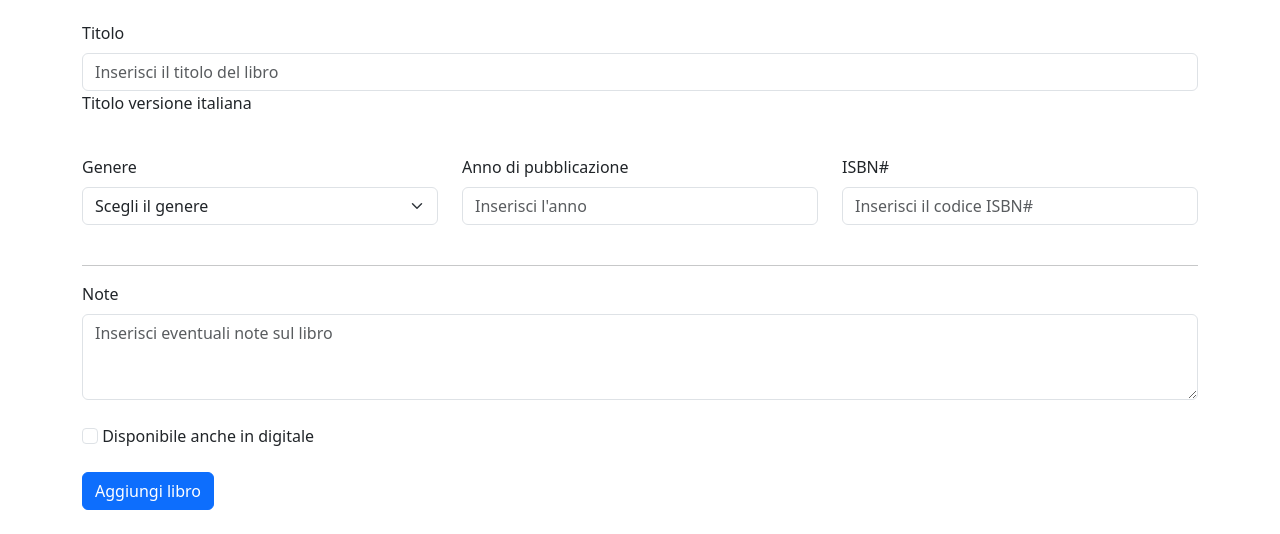
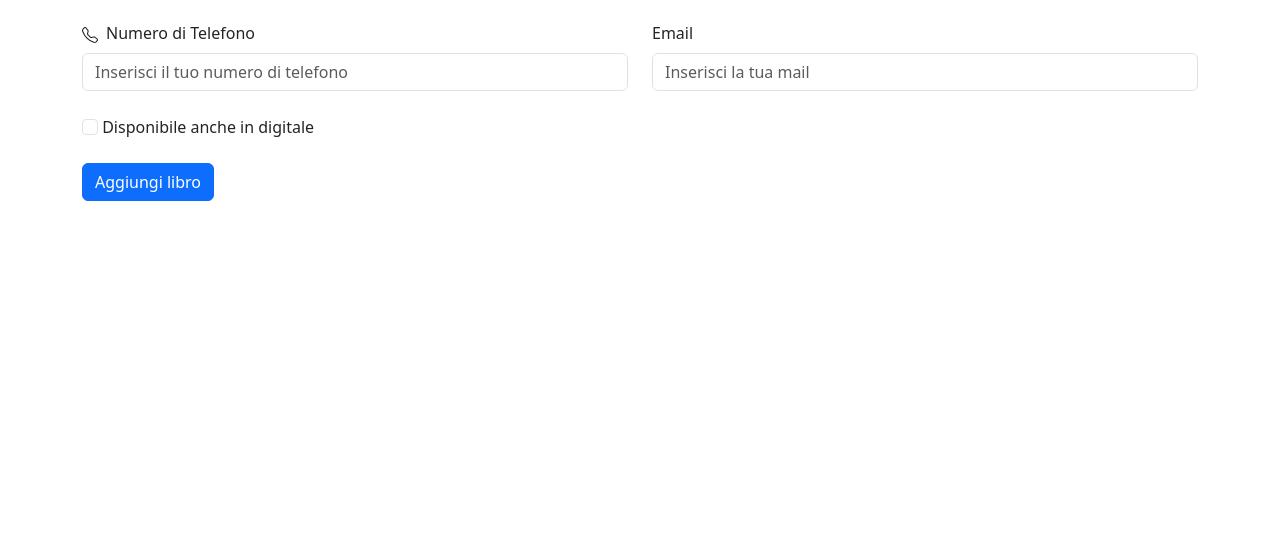
Before and after one commit to JacopoTrincanato/html-css-bootstrap-dashboard, a plain HTML site: page anagrafica.html in a window 1280 px wide. Shown: the part 285-819 px from the top of the page. Drawn offline with nearby package versions, Linux system fonts and the light colour scheme.

Commit message:
add sections to anagrafica.html

```diff
--- a/anagrafica.html
+++ b/anagrafica.html
@@ -76,48 +76,19 @@
                 <!-- Section 2 -->
                 <div class="row mt-4">
                     <div class="col">
-                        <label for="formGroupExampleInput" class="form-label fw-medium">Titolo</label>
-                        <input type="text" class="form-control" placeholder="Inserisci il titolo del libro" aria-label="Title">
-                        <label for="formGroupExampleInput" class="form-label fw-light">Titolo versione italiana</label>
+                        <label for="formGroupExampleInput" class="form-label fw-medium"><svg xmlns="http://www.w3.org/2000/svg" width="16" height="16" fill="currentColor" class="bi bi-telephone" viewBox="0 0 16 16">
+                            <path d="M3.654 1.328a.678.678 0 0 0-1.015-.063L1.605 2.3c-.483.484-.661 1.169-.45 1.77a17.6 17.6 0 0 0 4.168 6.608 17.6 17.6 0 0 0 6.608 4.168c.601.211 1.286.033 1.77-.45l1.034-1.034a.678.678 0 0 0-.063-1.015l-2.307-1.794a.68.68 0 0 0-.58-.122l-2.19.547a1.75 1.75 0 0 1-1.657-.459L5.482 8.062a1.75 1.75 0 0 1-.46-1.657l.548-2.19a.68.68 0 0 0-.122-.58zM1.884.511a1.745 1.745 0 0 1 2.612.163L6.29 2.98c.329.423.445.974.315 1.494l-.547 2.19a.68.68 0 0 0 .178.643l2.457 2.457a.68.68 0 0 0 .644.178l2.189-.547a1.75 1.75 0 0 1 1.494.315l2.306 1.794c.829.645.905 1.87.163 2.611l-1.034 1.034c-.74.74-1.846 1.065-2.877.702a18.6 18.6 0 0 1-7.01-4.42 18.6 18.6 0 0 1-4.42-7.009c-.362-1.03-.037-2.137.703-2.877z"/>
+                          </svg><span class="mx-2">Numero di Telefono</span></label>
+                        <input type="text" class="form-control" placeholder="Inserisci il tuo numero di telefono" aria-label="Phone number">
+                    </div>
+
+                    <div class="col">
+                        <label for="formGroupExampleInput" class="form-label fw-medium">Email</label>
+                        <input type="text" class="form-control" placeholder="Inserisci la tua mail" aria-label="Email">
                     </div>
                 </div>
 
-                <!-- Section 3 -->
-                <div class="row mt-4">
-                    <div class="col-12 col-md-4 mt-2">
-                        <label for="formGroupExampleInput" class="form-label fw-medium">Genere</label>
-                        <select class="form-select" aria-label="Default select example">
-                            <option selected>Scegli il genere</option>
-                            <option value="1">Uno</option>
-                            <option value="2">Due</option>
-                            <option value="3">Tre</option>
-                        </select>
-                    </div>
 
-                    <div class="col-12 col-md-4 mt-2">
-                        <label for="formGroupExampleInput" class="form-label fw-medium">Anno di pubblicazione</label>
-                        <input type="text" class="form-control" placeholder="Inserisci l'anno" aria-label="Year">
-                    </div>
-
-                    <div class="col-12 col-md-4 mt-2">
-                        <label for="formGroupExampleInput" class="form-label fw-medium">ISBN#</label>
-                        <input type="text" class="form-control" placeholder="Inserisci il codice ISBN#" aria-label="ISBN# code">
-                    </div>
-
-                    <div class="mt-4">
-                        <hr>
-                    </div>
-
-
-                </div>
-
-                <!-- Section 4 -->
-                <div class="row">
-                    <div class="col">
-                        <label for="exampleFormControlTextarea1" class="form-label fw-medium">Note</label>
-                        <textarea class="form-control" id="NoteTextarea" rows="3" placeholder="Inserisci eventuali note sul libro"></textarea>
-                    </div>
-                </div>
 
                 <!-- Section 5 -->
                 <div class="col mt-4 fw-medium">
```
